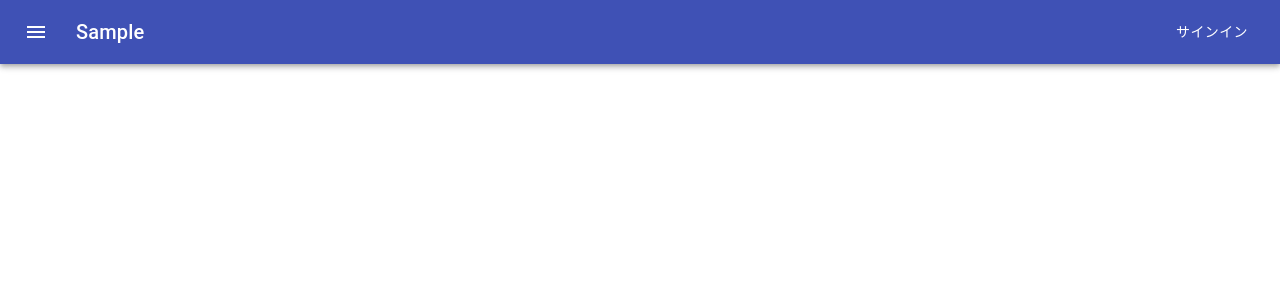
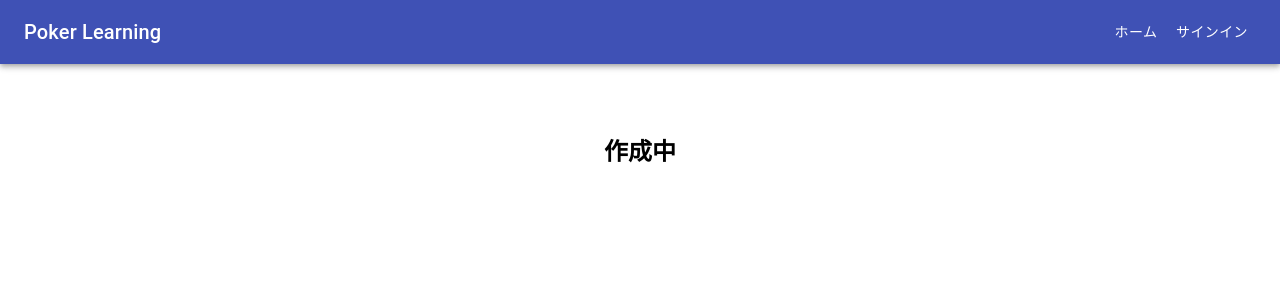
Before and after one commit to kata-yyy/preflop_game_frontend, a React (Create React App) app: page /mypage in a window 1280 px wide. Shown: the top 300 px of the page. Built offline with nearby package versions, Linux system fonts and the light colour scheme; what axios-case-converter would draw is missing.

Commit message:
ヘッダーを整備

```diff
--- a/src/App.tsx
+++ b/src/App.tsx
@@ -2,9 +2,9 @@ import React, { useState, useEffect, createContext } from "react";
 import { BrowserRouter as Router, Switch, Route, Redirect } from "react-router-dom";
 
 import CommonLayout from "components/layouts/CommonLayout";
-import Home from "components/pages/Home";
 import SignUp from "components/pages/SignUp";
 import SignIn from "components/pages/SignIn";
+import Mypage from "components/pages/Mypage";
 
 import { getCurrentUser } from "lib/api/auth";
 import { User } from "interfaces/index";
@@ -71,6 +71,7 @@ const App: React.FC = () => {
           <Switch>
             <Route exact path="/signup" component={SignUp} />
             <Route exact path="/signin" component={SignIn} />
+            <Route exact path="/mypage" component={Mypage} />
             <Route exact path="/" component={PreflopGame} />
           </Switch>
         </CommonLayout>
--- a/src/components/layouts/Header.tsx
+++ b/src/components/layouts/Header.tsx
@@ -87,25 +87,48 @@ const Header: React.FC = () => {
     }
   };
 
+  const MypageButton = () => {
+    if (!loading) {
+      if (isSignedIn) {
+        return (
+          <Button
+            component={Link}
+            to="/mypage"
+            color="inherit"
+            className={classes.linkBtn}
+          >
+            マイページ
+          </Button>
+        )
+      } else {
+        return <></>
+      }
+    } else {
+      return <></>
+    }
+  };
+
   return (
     <>
       <AppBar position="static">
         <Toolbar>
-          <IconButton
-            edge="start"
-            className={classes.iconButton}
-            color="inherit"
-          >
-            <MenuIcon />
-          </IconButton>
           <Typography
             component={Link}
             to="/"
             variant="h6"
             className={classes.title}
           >
-            Sample
+            Poker Learning
           </Typography>
+          <Button
+            component={Link}
+            to="/"
+            color="inherit"
+            className={classes.linkBtn}
+          >
+            ホーム
+          </Button>
+          <MypageButton />
           <AuthButtons />
         </Toolbar>
       </AppBar>
--- /dev/null
+++ b/src/components/pages/Mypage.tsx
@@ -0,0 +1,25 @@
+import React, { useContext } from "react";
+
+import { AuthContext } from "App";
+
+const Mypage: React.FC = () => {
+  const { isSignedIn, currentUser } = useContext(AuthContext);
+
+  return (
+    <>
+      {
+        isSignedIn && currentUser ? (
+          <>
+            <h2>作成中</h2>
+          </>
+        ) : (
+          <>
+            <h2>作成中</h2>
+          </>
+        )
+      }
+    </>
+  );
+};
+
+export default Mypage;
```
